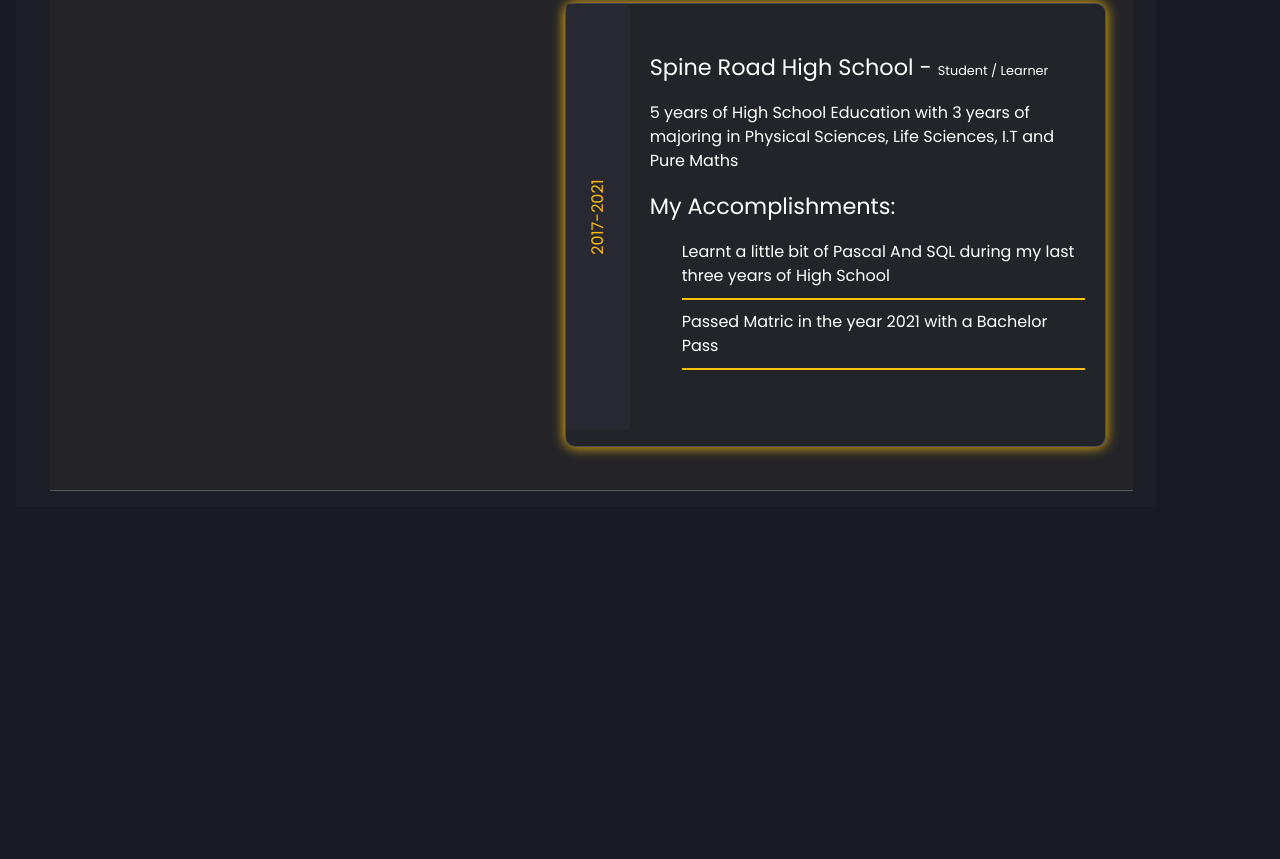
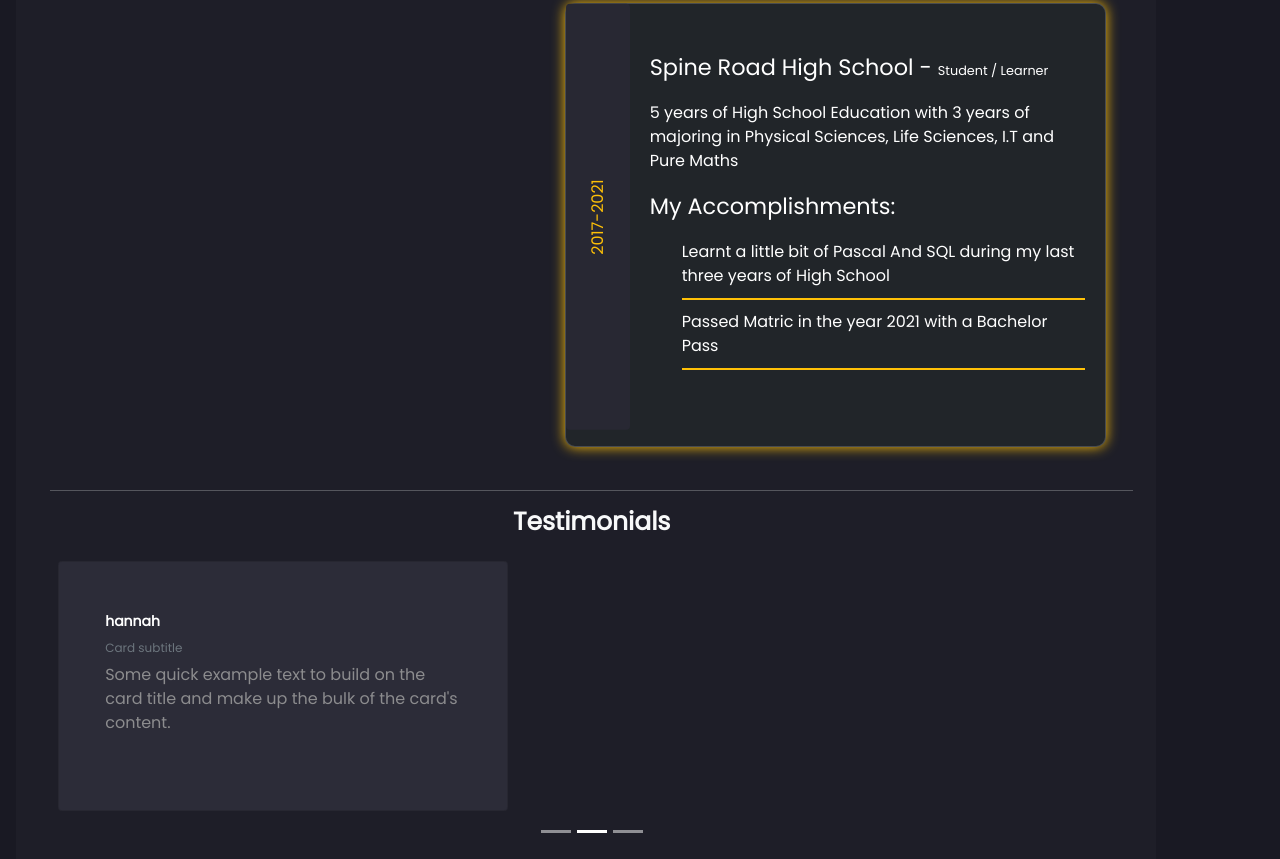
Before and after one commit to MuddathirDawood/Portfolio, a plain HTML site: page index.html in a window 1280 px wide. Shown: the part 1088-1947 px from the top of the page. Before the commit the page ends 1595 px from the top, so only its background shows below. Drawn offline with nearby package versions, Linux system fonts and the light colour scheme.

Commit message:
Testimonial

```diff
--- a/index.html
+++ b/index.html
@@ -307,7 +307,7 @@
           </aside>
         </div>
         <div class="content col-md-9 text-light justify-content-center pt-3" style="background-color: rgba(30,30,40);">
-          <div class="container px-0" style="background-color: rgb(35, 35, 40);">
+          <div class="container px-0">
             <!-- Banner -->
               <div class="banner row d-flex justify-content-between" style="background: url(./images/snowMoun.png) no-repeat center center/cover;">
                 <div class="col-md-3" style="z-index: 50;">
@@ -370,7 +370,65 @@
               </div>
             </section>
             <hr>
-          </div>
+            <!-- Testimonial -->
+          </div class="container">
+            <h2 class="h2work pb-3">Testimonials</h2>
+            <div id="carouselExampleIndicators" class="carousel slide" data-bs-ride="carousel">
+              <div class="carousel-indicators">
+                <button type="button" data-bs-target="#carouselExampleIndicators" data-bs-slide-to="0" class="active" aria-current="true" aria-label="Slide 1"></button>
+                <button type="button" data-bs-target="#carouselExampleIndicators" data-bs-slide-to="1" aria-label="Slide 2"></button>
+                <button type="button" data-bs-target="#carouselExampleIndicators" data-bs-slide-to="2" aria-label="Slide 3"></button>
+              </div>
+              <div class="carousel-inner pb-5">
+                <div class="carousel-item active">
+                  <div class="row">
+                    <div class="col-6">
+                      <div class="card">
+                        <div class="card-body">
+                          <h5 class="card-title">Jared Isaacs</h5>
+                          <h6 class="card-subtitle mb-2 text-muted">Colleague</h6>
+                          <p class="card-text">Some quick example text to build on the card title and make up the bulk of the card's content.</p>
+
+                        </div>
+                    </div>
+                  </div>
+                    <div class="col-6">
+                      <div class="card">
+                        <div class="card-body">
+                          <h5 class="card-title">Daniel Fredericks</h5>
+                          <h6 class="card-subtitle mb-2 text-muted">Colleague</h6>
+                          <p class="card-text">Some quick example text to build on the card title and make up the bulk of the card's content.</p>
+
+                        </div>
+                      </div>
+                    </div>
+
+                  </div>
+
+
+                </div>
+                <div class="carousel-item">
+                  <div class="card ms-2">
+                    <div class="card-body">
+                      <h5 class="card-title">hannah</h5>
+                      <h6 class="card-subtitle mb-2 text-muted">Card subtitle</h6>
+                      <p class="card-text">Some quick example text to build on the card title and make up the bulk of the card's content.</p>
+
+                    </div>
+                  </div>
+                </div>
+                <div class="carousel-item">
+                  <div class="card ms-2">
+                    <div class="card-body">
+                      <h5 class="card-title">muddarthir</h5>
+                      <h6 class="card-subtitle mb-2 text-muted">Card subtitle</h6>
+                      <p class="card-text">Some quick example text to build on the card title and make up the bulk of the card's content.</p>
+
+                    </div>
+                  </div>
+                </div>
+              </div>
+            </div>
           </div>
       </div>
     </div>
--- a/styles/style.css
+++ b/styles/style.css
@@ -413,6 +413,24 @@ aside ul{
   font-family: 'Poppins', sans-serif;
 }
 
+/* Testimonial */
+.card{
+  width: 450px;
+  height: 250px;
+  padding: 30px;
+  background-color: #2c2c38;
+  font-family: 'Poppins', sans-serif;
+  color: #8C8C8E;
+}
+
+.card-title{
+    color: white;
+    margin: 5px 0 15px;
+}
+
+.card-subtitle{
+    font-size: 12px;
+}
 
 
 
```
